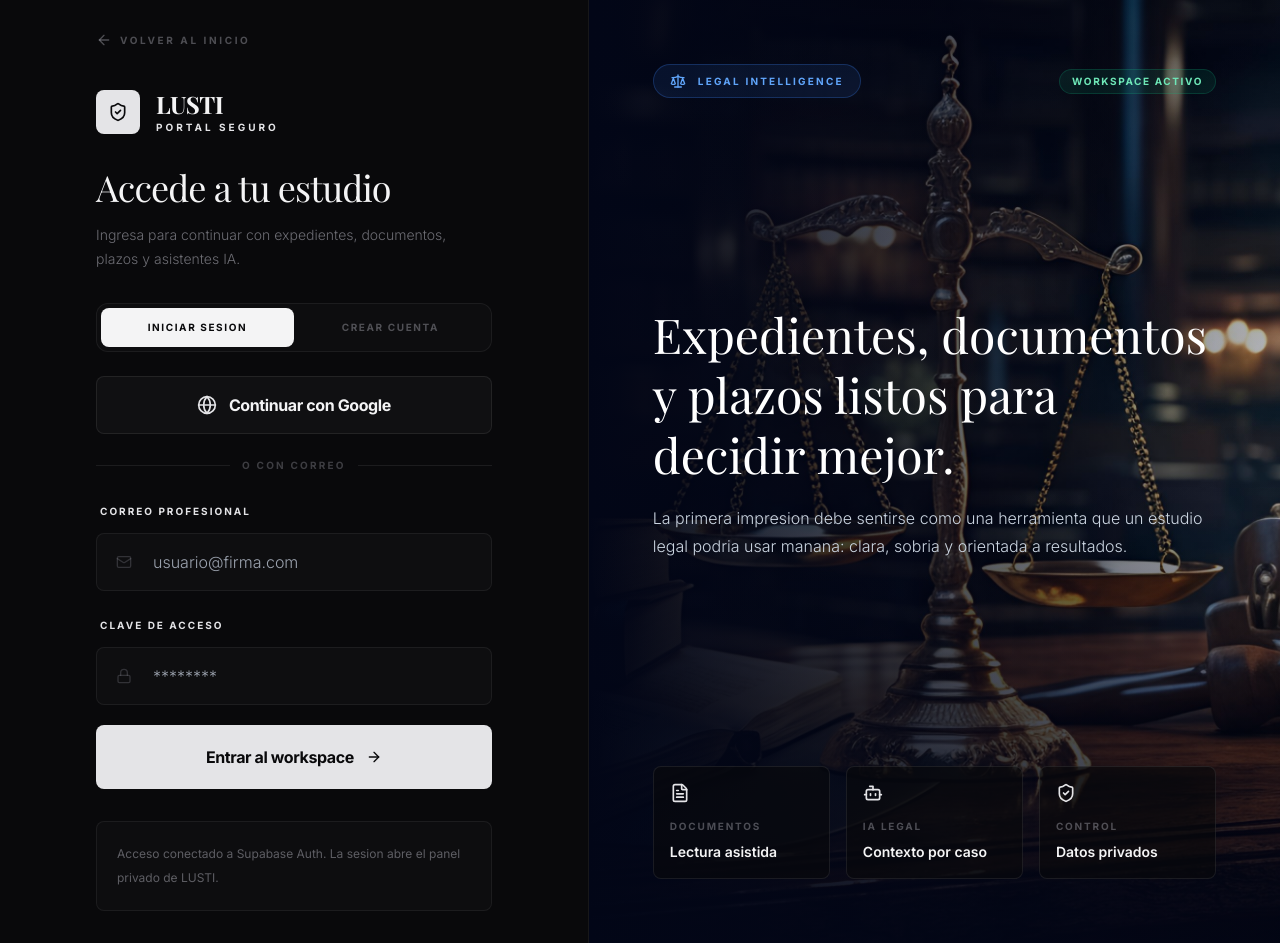
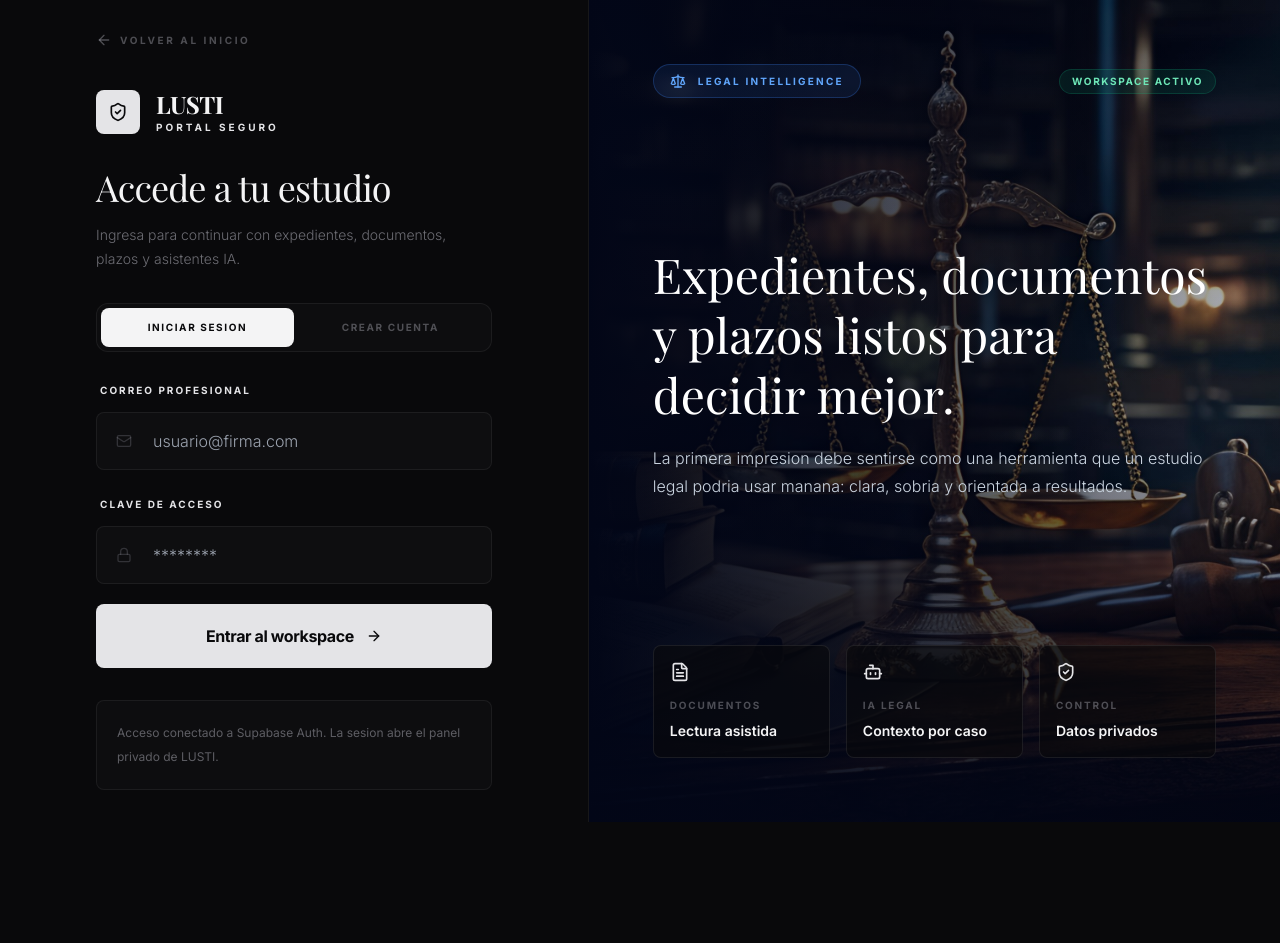
Before and after one commit to Frankiga-GA/Legal, a React (Vite) app: page / in a window 1280 px wide. Both pictures are taken after a click on the button "ACCEDER". After the commit the page ends 822 px from the top, so only its background shows below. Built offline with nearby package versions, Linux system fonts and the light colour scheme; no server answers; a web font is replaced by a local one.

Commit message:
chore(login): quitar login con Google por ahora
- Removido el botón "Continuar con Google" y su handler
- Removidos los imports no usados (Globe, signInWithGoogle)
- Removido el separador "o con correo" ya no hay dos opciones

Se vuelve a agregar después con el flujo de OAuth completo.

```diff
--- a/src/components/LoginPage.jsx
+++ b/src/components/LoginPage.jsx
@@ -5,14 +5,13 @@ import {
   Bot,
   CheckCircle2,
   FileText,
-  Globe,
   Lock,
   Mail,
   Scale,
   ShieldCheck,
   UserPlus,
 } from 'lucide-react';
-import { signInWithEmail, signInWithGoogle, signUpWithEmail } from '../services/authService';
+import { signInWithEmail, signUpWithEmail } from '../services/authService';
 
 const LoginPage = ({ onLogin, onBack }) => {
   const [mode, setMode] = useState('login');
@@ -65,21 +64,6 @@ const LoginPage = ({ onLogin, onBack }) => {
     }
   };
 
-  const handleGoogleSignIn = async () => {
-    setError('');
-    setNotice('');
-    setIsSubmitting(true);
-
-    try {
-      await signInWithGoogle();
-      setNotice('Abriendo Google para continuar con el acceso.');
-    } catch (authError) {
-      setError(getFriendlyAuthError(authError.message));
-    } finally {
-      setIsSubmitting(false);
-    }
-  };
-
   return (
     <div className="min-h-screen overflow-hidden bg-brand-black font-sans text-brand-ivory">
       <div className="grid min-h-screen lg:grid-cols-[0.92fr_1.08fr]">
@@ -121,22 +105,6 @@ const LoginPage = ({ onLogin, onBack }) => {
               <ModeButton active={mode === 'register'} onClick={() => switchMode('register', setMode, setError, setNotice)}>
                 Crear cuenta
               </ModeButton>
-            </div>
-
-            <button
-              type="button"
-              onClick={handleGoogleSignIn}
-              disabled={isSubmitting}
-              className="mb-6 flex w-full items-center justify-center gap-3 rounded-lg border border-white/[0.08] bg-white/[0.03] py-4 font-bold tracking-tight text-brand-ivory transition-all hover:border-brand-gold/30 hover:bg-white/[0.05] disabled:cursor-not-allowed disabled:opacity-60"
-            >
-              <Globe className="h-5 w-5 text-brand-gold" />
-              Continuar con Google
-            </button>
-
-            <div className="mb-6 flex items-center gap-3">
-              <div className="h-px flex-1 bg-white/[0.08]"></div>
-              <span className="text-[10px] font-bold uppercase tracking-[0.22em] text-brand-accent/35">o con correo</span>
-              <div className="h-px flex-1 bg-white/[0.08]"></div>
             </div>
 
             <form onSubmit={handleSubmit} className="space-y-5">
```
